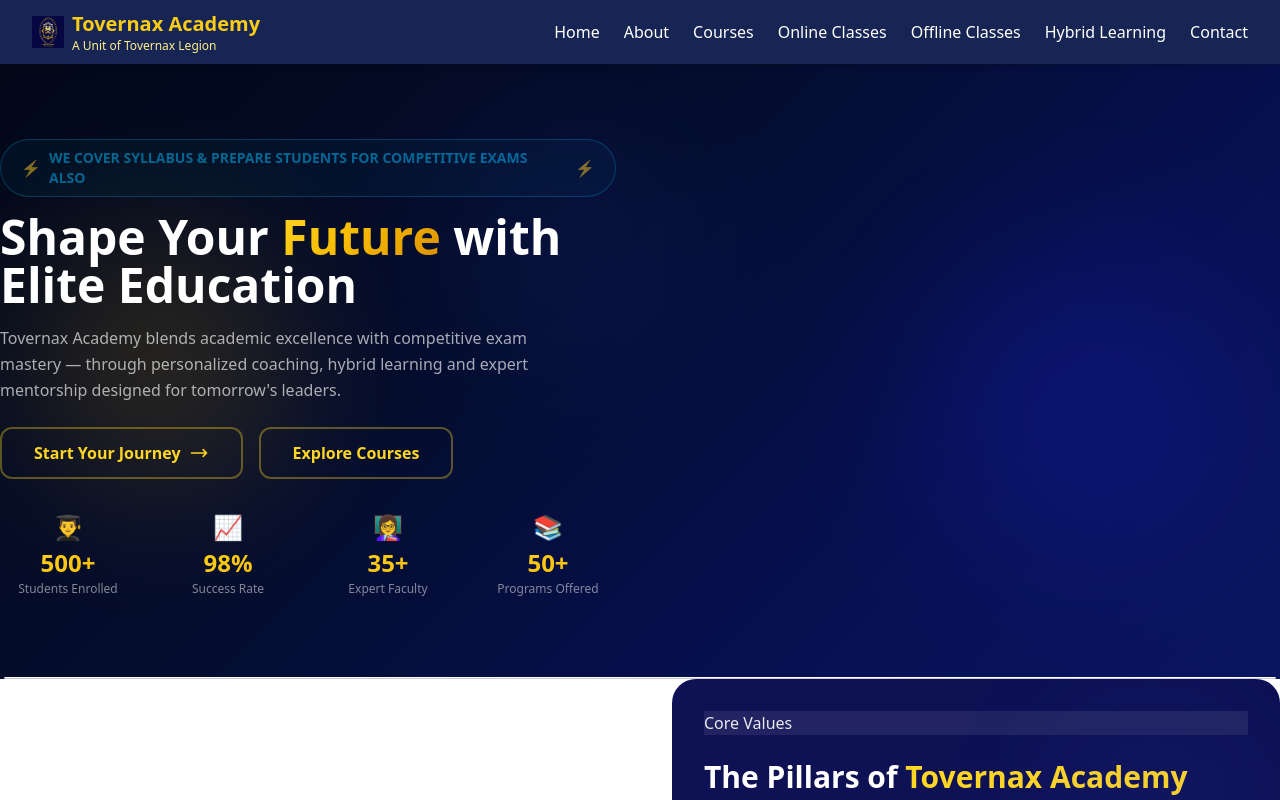
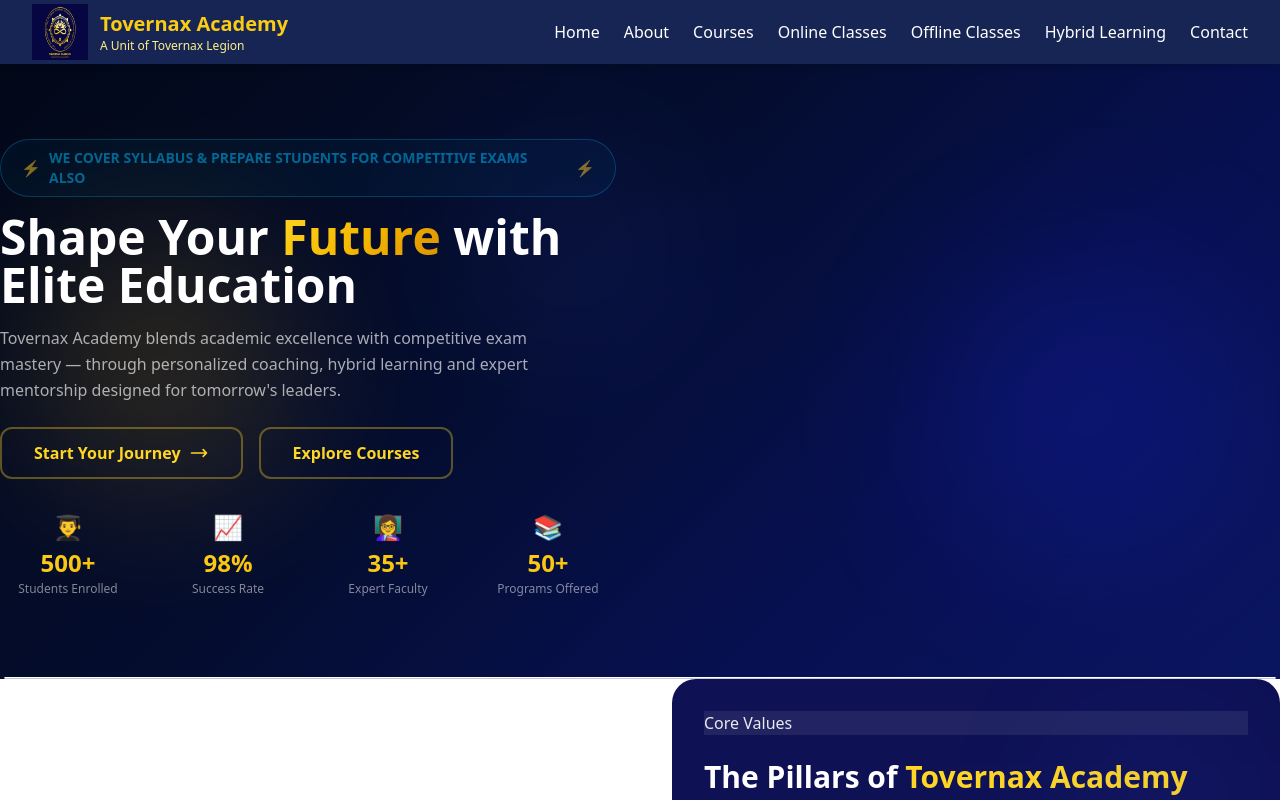
Before and after one commit to TovernaxLegion/Tovernax-Legion, a Next.js app: page / in a window 1280 px wide. Shown: the top 800 px of the page. Built offline with nearby package versions, Linux system fonts and the light colour scheme.

Commit message:
Increase logo size in Navbar component

```diff
--- a/src/components/Navbar.tsx
+++ b/src/components/Navbar.tsx
@@ -13,7 +13,7 @@ export default function Navbar() {
           {/* Logo */}
           <div className="flex items-center">
             <Link href="/" className="flex items-center">
-              <img src="/logo.png" alt="Logo" className="h-8 w-8 mr-2" />
+              <img src="/logo.png" alt="Logo" className="h-14 w-14 mr-3" />
               <div>
                 <span className="text-xl font-bold text-yellow-400">Tovernax Academy</span>
                 <span className="block text-xs text-yellow-200">A Unit of Tovernax Legion</span>
```
